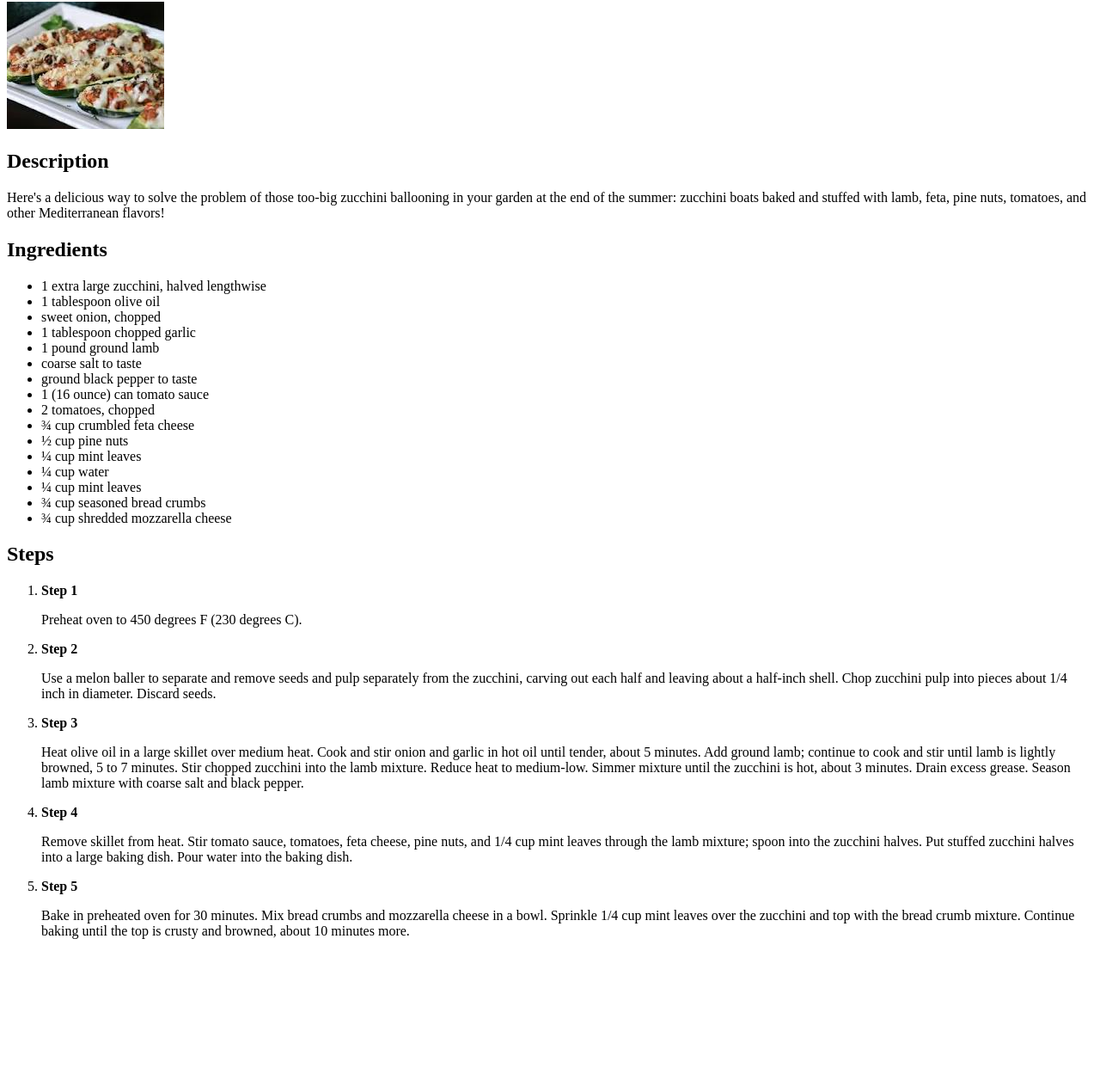
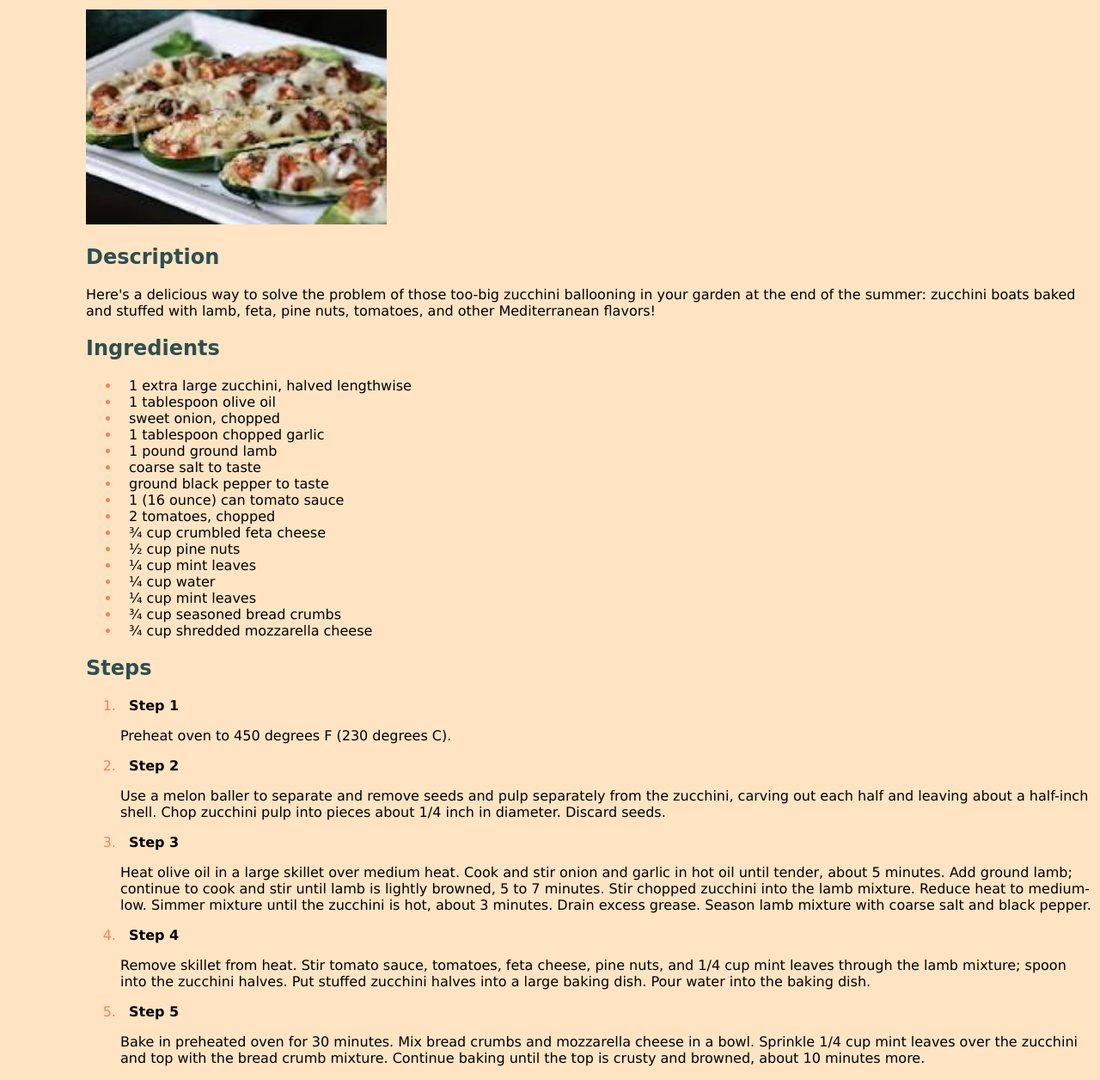
Before and after one commit to Gowtham239/odin-recipes, a plain HTML site: page recipes/lasagna/lasagna.html in a window 1280 px wide. Shown: the part 78-1334 px from the top of the page at 86% size. Before the commit the page ends 1186 px from the top, so only its background shows below. Drawn offline with Linux system fonts and the light colour scheme; files that its build step writes are made by us from their sources.

Commit message:
add class selectors

```diff
--- a/recipes/lasagna/lasagna.html
+++ b/recipes/lasagna/lasagna.html
@@ -2,14 +2,15 @@
 <html lang="en">
     <head>
         <meta charset="utf-8">
+        <link rel="stylesheet" href="style.css">
     </head>
     <body>
-        <h1>Mediterranean Stuffed Zucchini</h1>
-        <img src="../../images/MediterraneanStuffedZucchini.jpeg" alt="image">
-        <h2>Description</h2>
-        <p>Here's a delicious way to solve the problem of those too-big zucchini ballooning in your garden at the end of the summer: zucchini boats baked and stuffed with lamb, feta, pine nuts, tomatoes, and other Mediterranean flavors!</p>
+        <h1 class="title">Mediterranean Stuffed Zucchini</h1>
+        <img src="../../images/MediterraneanStuffedZucchini.jpeg" alt="image" class="image">
+        <h2 class="description">Description</h2>
+        <p class="parah">Here's a delicious way to solve the problem of those too-big zucchini ballooning in your garden at the end of the summer: zucchini boats baked and stuffed with lamb, feta, pine nuts, tomatoes, and other Mediterranean flavors!</p>
 
-        <h2>Ingredients</h2>
+        <h2 class="ingredients">Ingredients</h2>
         <ul>
             <li>1 extra large zucchini, halved lengthwise</li>
             <li>1 tablespoon olive oil</li>
@@ -29,21 +30,21 @@
             <li>¾ cup shredded mozzarella cheese</li>
         </ul>
 
-        <h2>Steps</h2>
+        <h2 class="steps">Steps</h2>
         <ol>
             <li><strong>Step 1</strong></li>
-            <p>Preheat oven to 450 degrees F (230 degrees C).</p>
+            <p class="parah">Preheat oven to 450 degrees F (230 degrees C).</p>
             <li><strong>Step 2</strong></li>
-            <p>Use a melon baller to separate and remove seeds and pulp separately from the zucchini, carving out each half and leaving about a half-inch shell. Chop zucchini pulp into pieces about 1/4 inch in diameter. Discard seeds.
+            <p class="parah">Use a melon baller to separate and remove seeds and pulp separately from the zucchini, carving out each half and leaving about a half-inch shell. Chop zucchini pulp into pieces about 1/4 inch in diameter. Discard seeds.
 
             </p>
 
             <li><strong>Step 3</strong></li>
-            <p>Heat olive oil in a large skillet over medium heat. Cook and stir onion and garlic in hot oil until tender, about 5 minutes. Add ground lamb; continue to cook and stir until lamb is lightly browned, 5 to 7 minutes. Stir chopped zucchini into the lamb mixture. Reduce heat to medium-low. Simmer mixture until the zucchini is hot, about 3 minutes. Drain excess grease. Season lamb mixture with coarse salt and black pepper.</p>
+            <p class="parah">Heat olive oil in a large skillet over medium heat. Cook and stir onion and garlic in hot oil until tender, about 5 minutes. Add ground lamb; continue to cook and stir until lamb is lightly browned, 5 to 7 minutes. Stir chopped zucchini into the lamb mixture. Reduce heat to medium-low. Simmer mixture until the zucchini is hot, about 3 minutes. Drain excess grease. Season lamb mixture with coarse salt and black pepper.</p>
             <li><strong>Step 4</strong></li>
-            <p>Remove skillet from heat. Stir tomato sauce, tomatoes, feta cheese, pine nuts, and 1/4 cup mint leaves through the lamb mixture; spoon into the zucchini halves. Put stuffed zucchini halves into a large baking dish. Pour water into the baking dish.</p>
+            <p class="parah">Remove skillet from heat. Stir tomato sauce, tomatoes, feta cheese, pine nuts, and 1/4 cup mint leaves through the lamb mixture; spoon into the zucchini halves. Put stuffed zucchini halves into a large baking dish. Pour water into the baking dish.</p>
             <li><strong>Step 5</strong></li>
-            <p>Bake in preheated oven for 30 minutes. Mix bread crumbs and mozzarella cheese in a bowl. Sprinkle 1/4 cup mint leaves over the zucchini and top with the bread crumb mixture. Continue baking until the top is crusty and browned, about 10 minutes more.</p>
+            <p class="parah">Bake in preheated oven for 30 minutes. Mix bread crumbs and mozzarella cheese in a bowl. Sprinkle 1/4 cup mint leaves over the zucchini and top with the bread crumb mixture. Continue baking until the top is crusty and browned, about 10 minutes more.</p>
         </ol>
     </body>
 </html>
```
